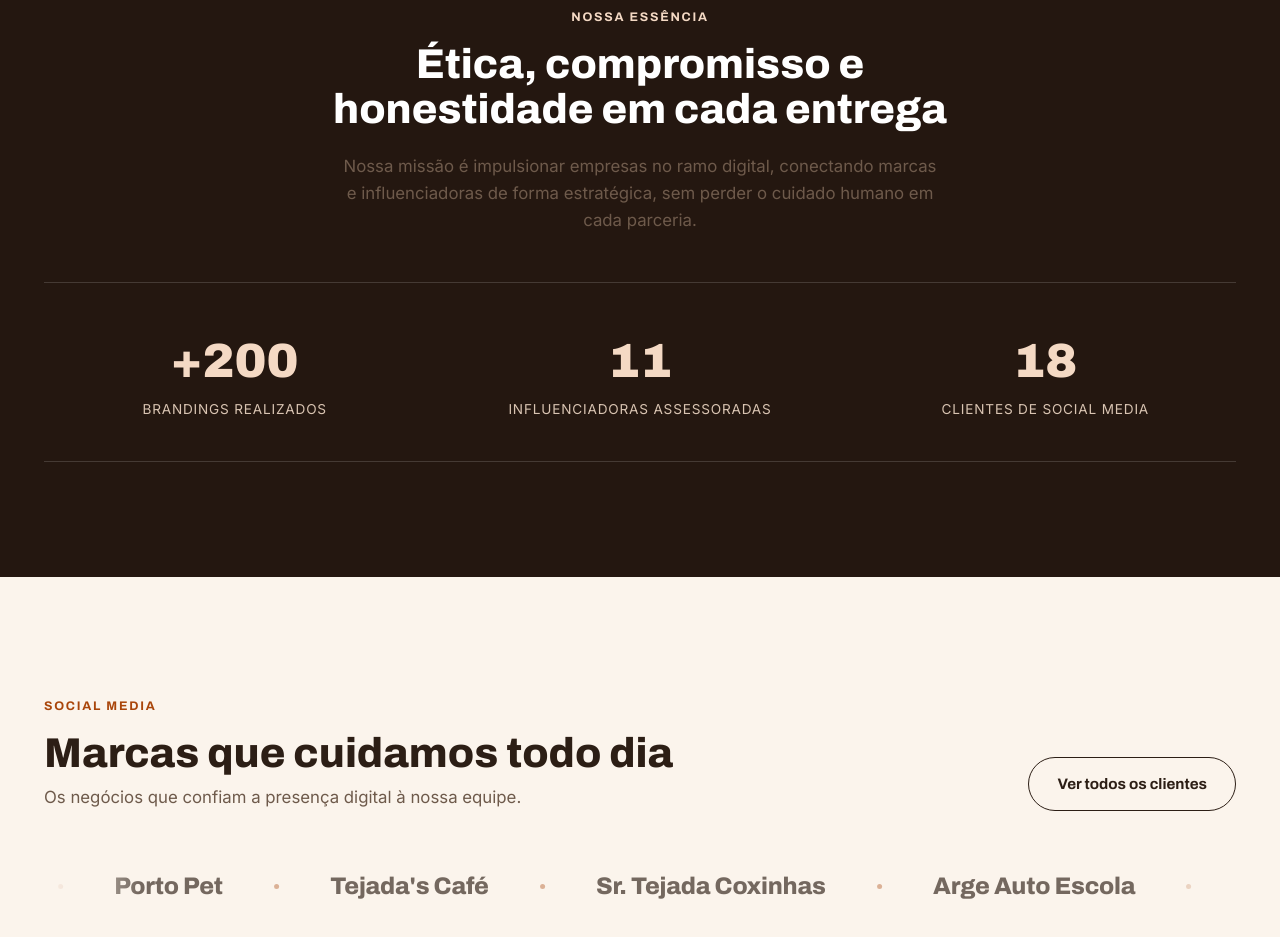
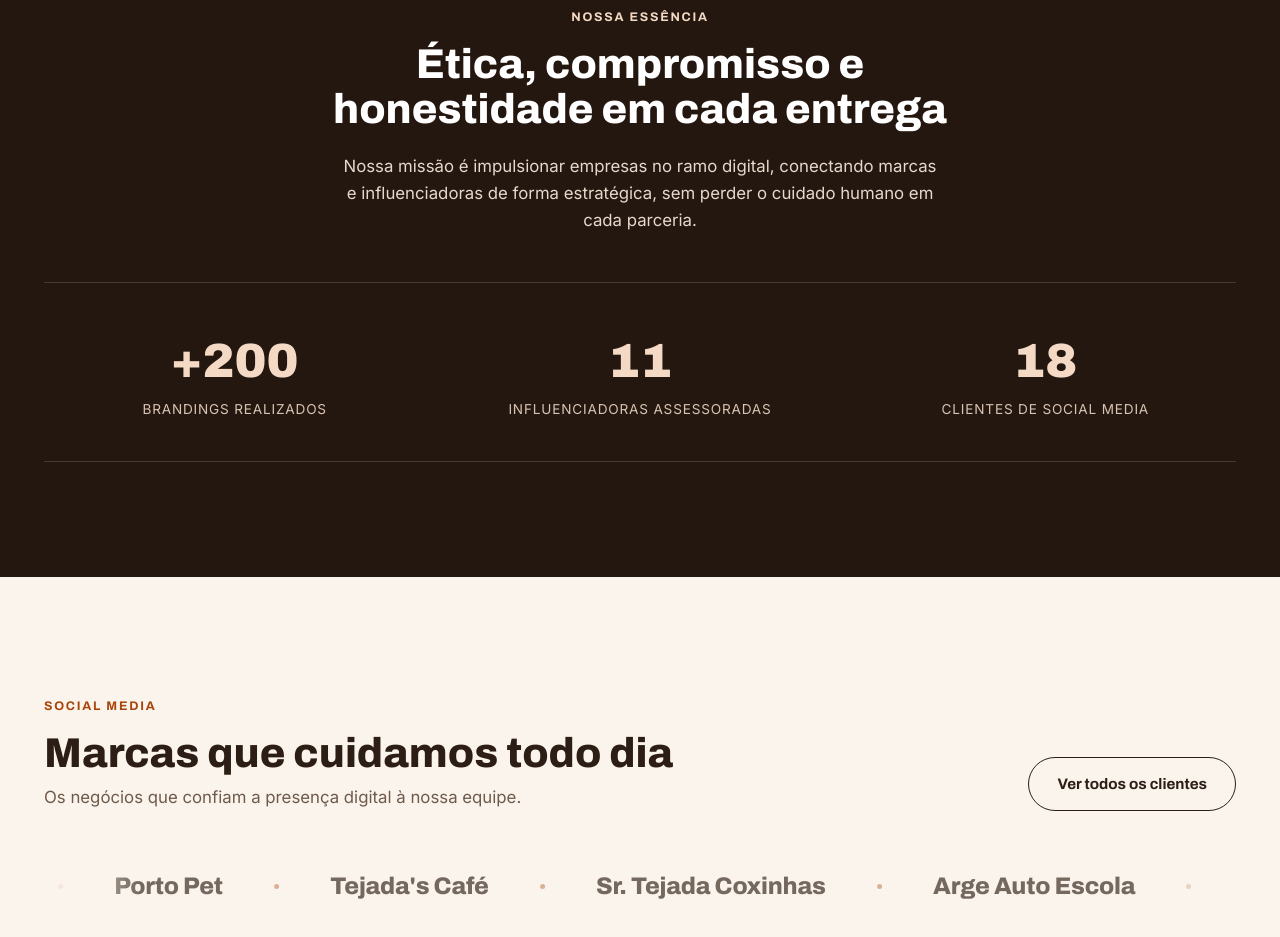
Before and after one commit to eusoumateuscruz/bertoluchi-site, a plain HTML site: page index.html in a window 1280 px wide. Shown: the part 1755-2692 px from the top of the page. Drawn offline with Linux system fonts and the light colour scheme; a web font is replaced by a local one.

Commit message:
Corrige bug de contraste iOS: blindagem de secao escura
.section-head p (cor escura, para fundo claro) tinha a mesma especificidade
que .section-dark p (cor clara) e vinha depois no arquivo, entao vencia por
ordem de cascata mesmo dentro de uma secao escura. Medido antes da correcao:
o paragrafo da secao Nossa essencia estava em 2.68:1.

Bloco de blindagem no fim do arquivo garante que fundo escuro sempre vence.
Depois da correcao: 250 elementos medidos em superficie escura nas 11 paginas
(section-dark, rodape e cta-band), 0 reprovados, pior caso 4.80:1.

Co-Authored-By: Claude Opus 5 (1M context) <noreply@anthropic.com>
Claude-Session: https://claude.ai/code/session_01NEwGDKtVTQ6ndf2ZH7KtFT

```diff
--- a/assets/css/style.css
+++ b/assets/css/style.css
@@ -898,3 +898,23 @@ a.wordmark:hover, a.wordmark:focus-visible{
   .marquee-track [data-clone]{ display: none; }
   .wordmark{ opacity: .8; }
 }
+
+/* ============================================================
+   BLINDAGEM: fundo escuro sempre vence (evita bug de contraste
+   quando um componente reutilizável de cor "clara" é usado dentro
+   de uma section-dark). Fica no fim do arquivo de propósito, pra
+   vencer qualquer empate de especificidade por ordem de cascata.
+   ============================================================ */
+.section-dark p,
+.section-dark .section-head p,
+.section-dark .pillar-card p,
+.section-dark .testimonial-card p,
+.section-dark .case-card p,
+.section-dark .value-card p,
+.section-dark .service-row p{
+  color: #E7D8CB; -webkit-text-fill-color: #E7D8CB;
+}
+.section-dark h1, .section-dark h2, .section-dark h3, .section-dark h4,
+.section-dark .section-head h2{
+  color: #fff; -webkit-text-fill-color: #fff;
+}
```
